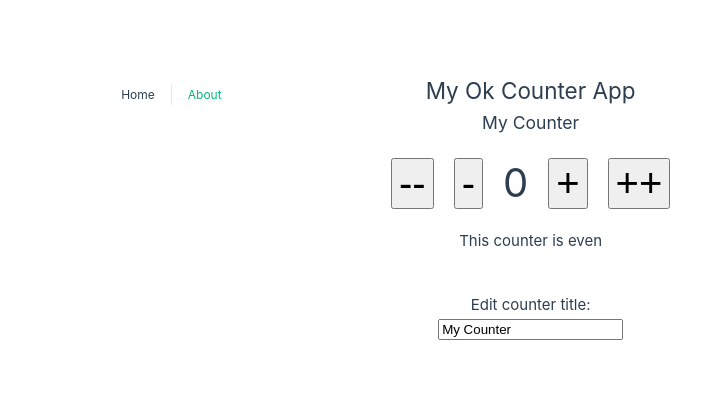
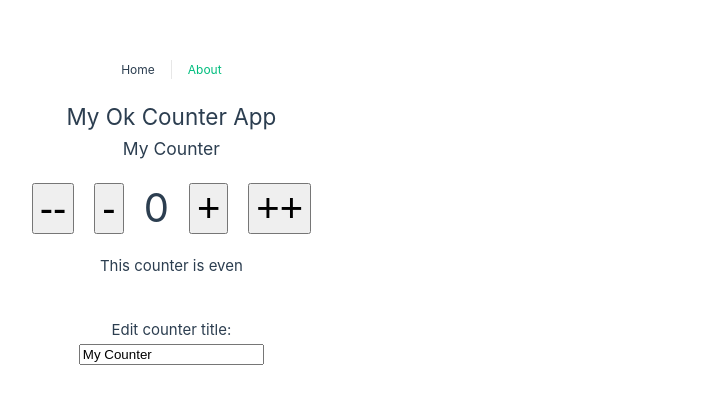
Before and after one commit to ronaldofjc/vue-composition-api-basics, a Vue app: page / in a window 1280 px wide. Shown: the part 193-596 px from the top of the page, without its empty margins (289-990 px from the left). Built offline with nearby package versions, Linux system fonts and the light colour scheme.

Commit message:
lifecycle hooks

```diff
--- a/src/App.vue
+++ b/src/App.vue
@@ -1,10 +1,11 @@
 <template>
-  <nav>
-        <RouterLink to="/">Home</RouterLink>
-        <RouterLink to="/about">About</RouterLink>
-      </nav>
-
-  <RouterView />
+  <div>
+    <nav>
+      <RouterLink to="/">Home</RouterLink>
+      <RouterLink to="/about">About</RouterLink>
+    </nav>
+    <RouterView />
+  </div>
 </template>
 
 <style scoped>
--- a/src/views/HomeView.vue
+++ b/src/views/HomeView.vue
@@ -23,10 +23,17 @@
 </template>
 
 <script setup>
-  import { computed, reactive, watch } from 'vue'
+  // imports
+  import { computed, onMounted, reactive, watch } from 'vue'
 
+  // app title
   const appTitle = 'My Ok Counter App'
 
+  onMounted(() => {
+    console.log('Do stuff related to App Title');
+  })
+
+  // counter
   const counterData = reactive({
     count: 0,
     title: 'My Counter'
@@ -50,6 +57,10 @@
   const decreaseCounter = amount => {
     counterData.count -= amount
   }
+
+  onMounted(() => {
+    console.log('Do stuff related to Counter');
+  })
 </script>
 
 <style>
```
Also changed, not shown: package.json (+6 -3 lines), 1 other file (tests, documents, lock files or other folders).
